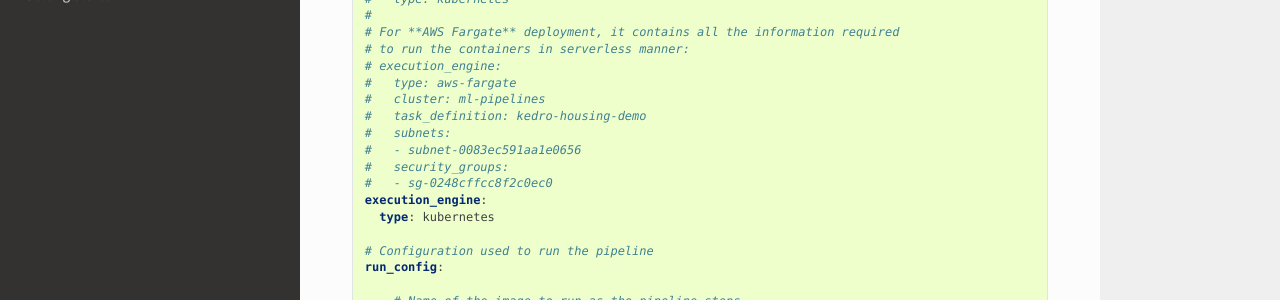
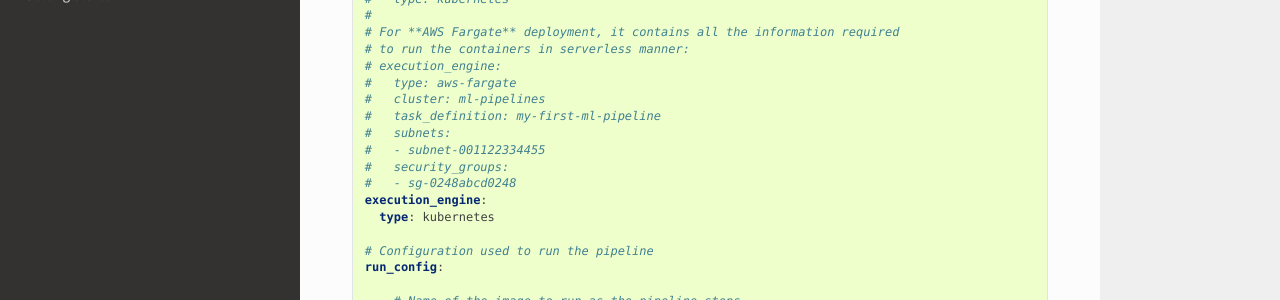
Before and after one commit to getindata/kedro-airflow-k8s, a Sphinx documentation site: the page built from docs/source/02_installation/02_configuration.md, in a window 1280 px wide and 900 px high. Shown: the part 416-716 px from the top of the window. Built offline with Sphinx 7.4.7 and the Read the Docs theme 2.0.0, drawn with Linux system fonts in a browser that asks for light colours.

```diff
--- a/docs/source/02_installation/02_configuration.md
+++ b/docs/source/02_installation/02_configuration.md
@@ -21,11 +21,11 @@ output: gs://airflow-bucket-example-com
 # execution_engine:
 #   type: aws-fargate
 #   cluster: ml-pipelines
-#   task_definition: kedro-housing-demo
+#   task_definition: my-first-ml-pipeline
 #   subnets:
-#   - subnet-0083ec591aa1e0656
+#   - subnet-001122334455
 #   security_groups:
-#   - sg-0248cffcc8f2c0ec0
+#   - sg-0248abcd0248
 execution_engine:
   type: kubernetes
 
```
Also changed, not shown: 2 other files.
